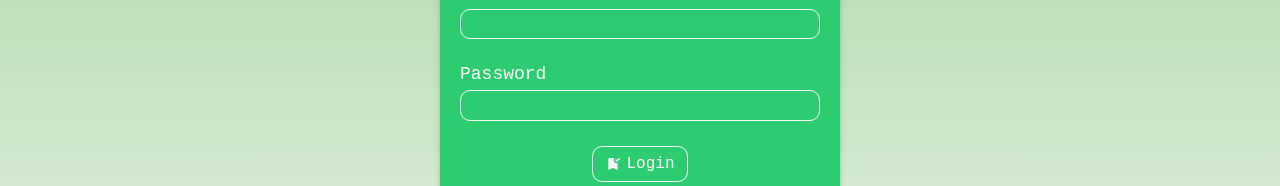
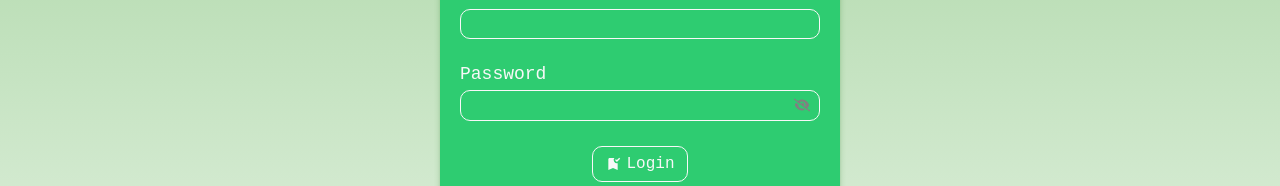
Before and after one commit to Artur-Luniaka/goit-react-hw-08, a React (Vite) app: page /login in a window 1280 px wide. Shown: the part 197-383 px from the top of the page. Built offline with nearby package versions, Linux system fonts and the light colour scheme.

Commit message:
added filter by number and showPass function

```diff
--- a/src/components/ContactForm/ContactForm.jsx
+++ b/src/components/ContactForm/ContactForm.jsx
@@ -31,7 +31,7 @@ const ContactForm = () => {
 
   const addNewContact = (values, actions) => {
     dispatch(addContact(values));
-    toast.success("Contact added succesfully 🥳", {
+    toast.success("Contact added successfully 🥳", {
       duration: 3000,
       position: "bottom-center",
       style: {
--- a/src/components/DeleteModal/DeleteModal.jsx
+++ b/src/components/DeleteModal/DeleteModal.jsx
@@ -12,7 +12,7 @@ const DeleteModal = ({ id }) => {
 
   const isDeleteContact = () => {
     dispatch(deleteContact(id));
-    toast.success("Contact deleted succesfully 👏", {
+    toast.success("Contact deleted successfully 👏", {
       duration: 3000,
       position: "bottom-center",
       style: {
--- a/src/components/EditModal/EditModal.jsx
+++ b/src/components/EditModal/EditModal.jsx
@@ -46,7 +46,7 @@ const EditModal = () => {
 
   const handleEditSubmit = (values) => {
     dispatch(editContact(values));
-    toast.success("Contact edited succesfully 📝", {
+    toast.success("Contact edited successfully 📝", {
       duration: 3000,
       position: "bottom-center",
       style: {
--- a/src/components/SearchBox/SearchBox.jsx
+++ b/src/components/SearchBox/SearchBox.jsx
@@ -11,8 +11,8 @@ const SearchBox = () => {
     <>
       <div className={s.div}>
         <p className={s.text}>
+          Find contact by name or number
           <MdOutlinePersonSearch className={s.icon} />
-          Find contacts by name
         </p>
         <input className={s.input} type="text" onChange={handleSearchChange} />
       </div>
--- a/src/components/SearchBox/SearchBox.module.css
+++ b/src/components/SearchBox/SearchBox.module.css
@@ -9,6 +9,10 @@
   font-family: Impact, Haettenschweiler, "Arial Narrow Bold", sans-serif;
   font-size: 18px;
   color: #121212;
+  display: flex;
+  justify-content: center;
+  align-items: center;
+  gap: 5px;
 }
 
 .input {
--- a/src/pages/LoginPage/LoginPage.jsx
+++ b/src/pages/LoginPage/LoginPage.jsx
@@ -1,12 +1,16 @@
 import { ErrorMessage, Field, Form, Formik } from "formik";
-import { useId } from "react";
+import { useId, useState } from "react";
 import * as yup from "yup";
 import s from "./LoginPage.module.css";
 import { useDispatch } from "react-redux";
 import { login } from "../../redux/auth/operations";
 import { MdBookmarkAdded } from "react-icons/md";
+import { FaEyeSlash } from "react-icons/fa6";
+import { IoEye } from "react-icons/io5";
 
 const LoginPage = () => {
+  const [showPass, setShowPass] = useState();
+
   const dispatch = useDispatch();
   const initialValues = {
     email: "",
@@ -61,10 +65,17 @@ const LoginPage = () => {
           </label>
           <Field
             className={s.input}
-            type="password"
+            type={showPass ? "text" : "password"}
             name="password"
             id={passwordFieldId}
           />
+          <button
+            className={s.eye_icon}
+            type="button"
+            onClick={() => setShowPass((prev) => !prev)}
+          >
+            {showPass ? <IoEye className={s.eye_icon_show}/> : <FaEyeSlash />}
+          </button>
           <ErrorMessage name="password" component="span" />
         </div>
         <button className={s.button} type="submit">
--- a/src/pages/LoginPage/LoginPage.module.css
+++ b/src/pages/LoginPage/LoginPage.module.css
@@ -27,6 +27,7 @@
   display: flex;
   flex-direction: column;
   margin-bottom: 10px;
+  position: relative;
 }
 
 .label {
@@ -45,6 +46,19 @@
   &:hover {
     scale: 103%;
   }
+}
+
+.eye_icon {
+  outline: none;
+  border: none;
+  position: absolute;
+  right: 10px;
+  bottom: 19px;
+  color: gray;
+}
+
+.eye_icon_show {
+  color: #2ecc71;
 }
 
 .button {
--- a/src/pages/RegistrationPage/RegistrationPage.jsx
+++ b/src/pages/RegistrationPage/RegistrationPage.jsx
@@ -1,12 +1,16 @@
 import { ErrorMessage, Field, Form, Formik } from "formik";
-import { useId } from "react";
+import { useId, useState } from "react";
 import * as yup from "yup";
 import s from "./RegistrationPage.module.css";
 import { useDispatch } from "react-redux";
 import { register } from "../../redux/auth/operations";
 import { MdBookmarkAdd } from "react-icons/md";
+import { IoEye } from "react-icons/io5";
+import { FaEyeSlash } from "react-icons/fa6";
 
 const RegistrationPage = () => {
+  const [showPass, setShowPass] = useState();
+
   const dispatch = useDispatch();
   const initialValues = {
     name: "",
@@ -74,10 +78,17 @@ const RegistrationPage = () => {
           </label>
           <Field
             className={s.input}
-            type="password"
+            type={showPass ? "text" : "password"}
             name="password"
             id={passwordFieldId}
           />
+          <button
+            className={s.eye_icon}
+            type="button"
+            onClick={() => setShowPass((prev) => !prev)}
+          >
+            {showPass ? <IoEye className={s.eye_icon_show} /> : <FaEyeSlash />}
+          </button>
           <ErrorMessage name="password" component="span" />
         </div>
         <button className={s.button} type="submit">
--- a/src/pages/RegistrationPage/RegistrationPage.module.css
+++ b/src/pages/RegistrationPage/RegistrationPage.module.css
@@ -27,6 +27,7 @@
   display: flex;
   flex-direction: column;
   margin-bottom: 10px;
+  position: relative;
 }
 
 .label {
@@ -45,6 +46,19 @@
   &:hover {
     scale: 103%;
   }
+}
+
+.eye_icon {
+  outline: none;
+  border: none;
+  position: absolute;
+  right: 10px;
+  bottom: 19px;
+  color: gray;
+}
+
+.eye_icon_show {
+  color: #2ecc71;
 }
 
 .button {
--- a/src/redux/auth/slice.js
+++ b/src/redux/auth/slice.js
@@ -8,7 +8,7 @@ const initialState = {
   },
   token: null,
   isLoggedIn: false,
-  isRefreshing: true,
+  isRefreshing: false,
 };
 
 const slice = createSlice({
--- a/src/redux/contacts/selectors.js
+++ b/src/redux/contacts/selectors.js
@@ -9,9 +9,9 @@ export const selectEditForm = (state) => state.contacts.editForm;
 export const selectFilteredContacts = createSelector(
   [selectContacts, selectNameFilter],
   (contacts, setNameFilter) =>
-    contacts.filter((contact) =>
-      setNameFilter
-        ? contact.name.toLowerCase().includes(setNameFilter.toLowerCase())
-        : true
+    contacts.filter(
+      (contact) =>
+        contact.name.toLowerCase().includes(setNameFilter.toLowerCase()) ||
+        contact.number.includes(setNameFilter)
     )
 );
```
